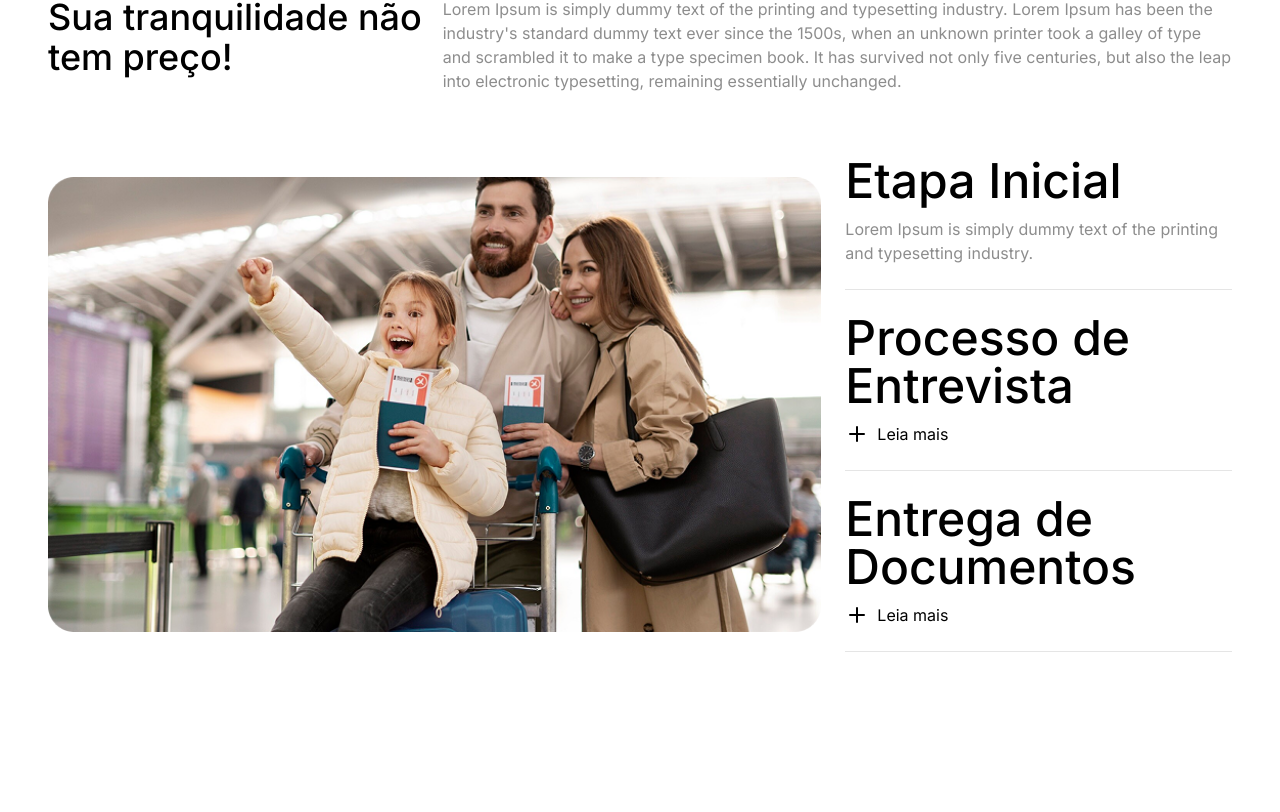
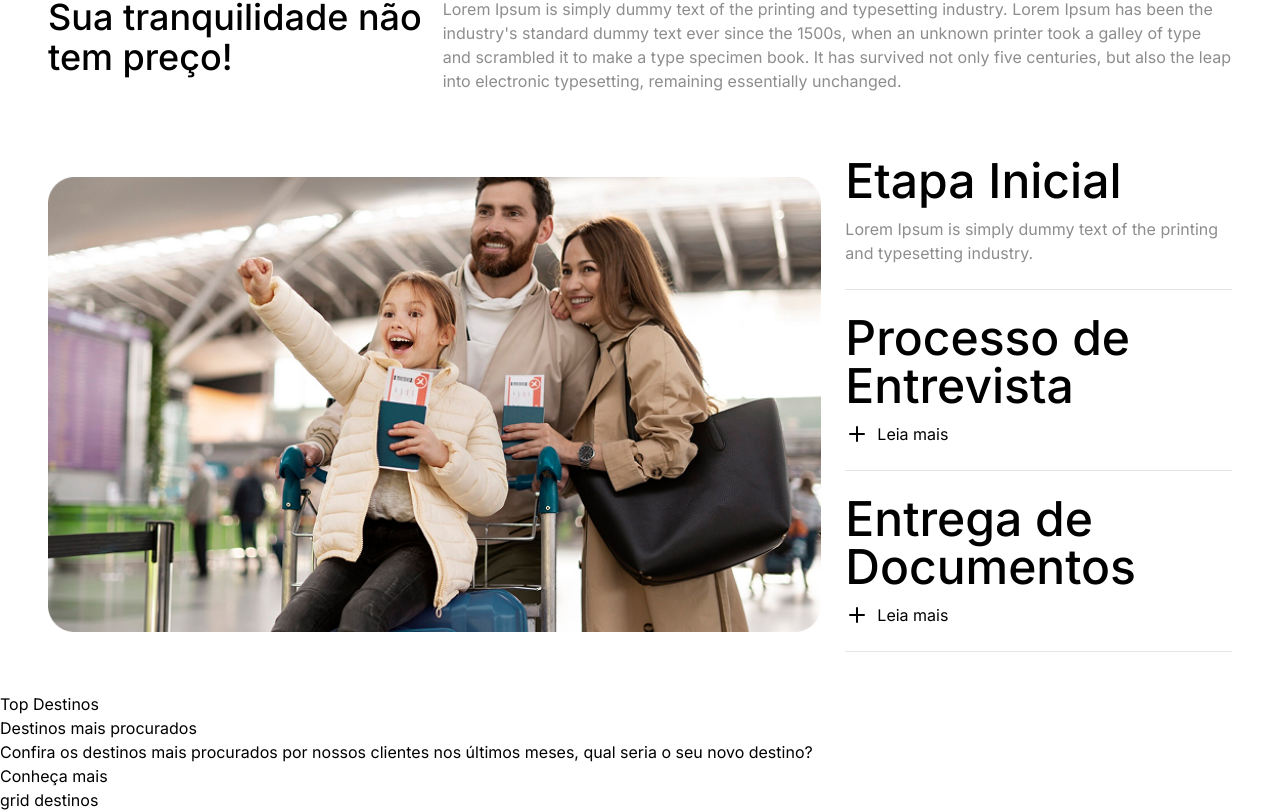
Before and after one commit to debsmalheiro/tirar-visto, a React (Vite) app: page / in a window 1280 px wide. Shown: the part 1207-2019 px from the top of the page. Before the commit the page ends 1899 px from the top, so only its background shows below. Built offline with nearby package versions, Linux system fonts and the light colour scheme.

Commit message:
wip: create top destination section

```diff
--- a/src/App.tsx
+++ b/src/App.tsx
@@ -1,6 +1,7 @@
 import HeroSection from "./templates/hero-section";
 import BannerWhyChooseUs from "./templates/banner-why-choose-us";
 import WhyChooseUsSection from "./templates/why-choose-us-section";
+import TopDestinationSection from "./templates/top-destination-section";
 
 export default function App() {
 
@@ -9,6 +10,7 @@ export default function App() {
       <HeroSection />
       <BannerWhyChooseUs />
       <WhyChooseUsSection />
+      <TopDestinationSection />
     </div>
   )
 }
--- /dev/null
+++ b/src/templates/top-destination-section.tsx
@@ -0,0 +1,20 @@
+export default function TopDestinationSection() {
+    return (
+        <section>
+            <div>
+                <div>
+                    <button>Top Destinos</button>
+                </div>
+                <h1>Destinos mais procurados</h1>
+                <p>Confira os destinos mais procurados por nossos clientes nos últimos meses, qual seria o seu novo destino?</p>
+                <div>
+                    <button>Conheça mais</button>
+                </div>
+            </div>
+
+            <div>
+                grid destinos
+            </div>
+        </section>
+    );
+}
```
